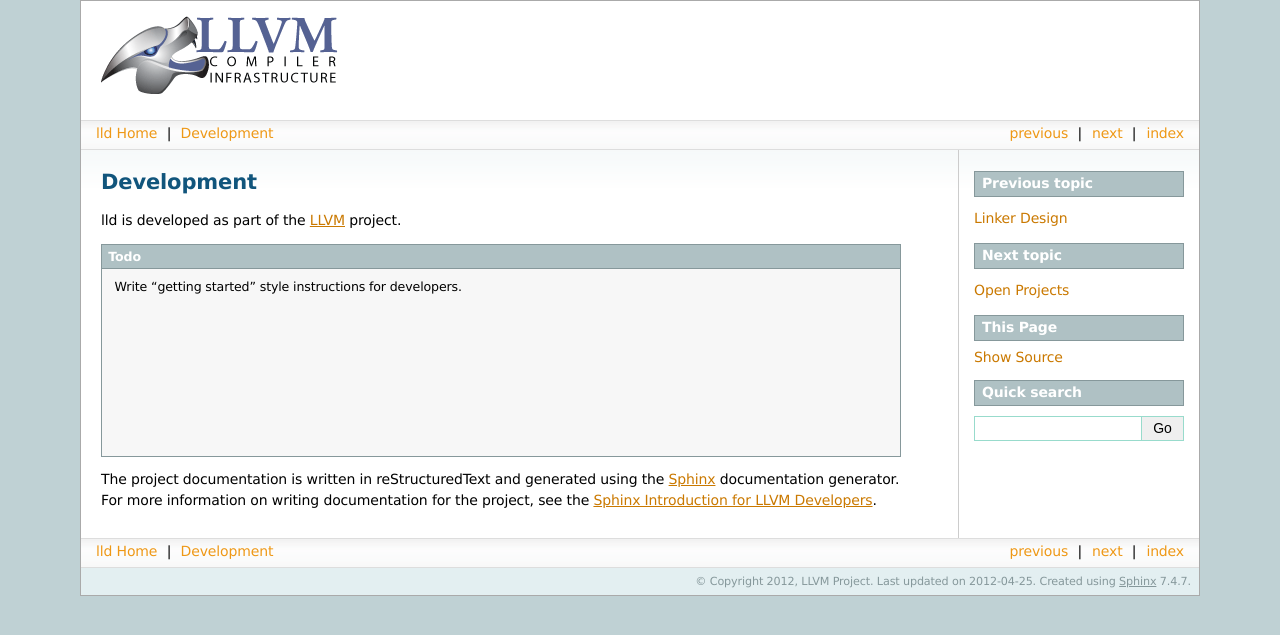
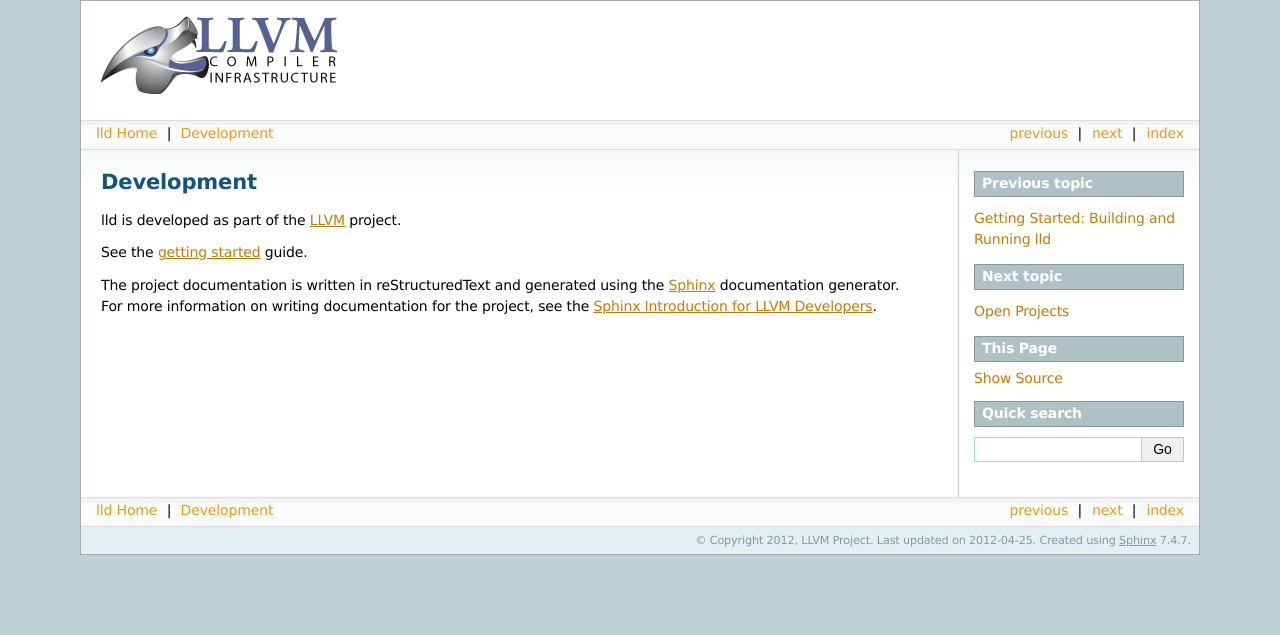
Before and after one commit to gwsystems/wasmception-lld, a Sphinx documentation site: the page built from docs/development.rst, in a window 1280 px wide. Shown: the top 635 px of the page. Built offline with Sphinx 7.4.7, drawn with Linux system fonts in a browser that asks for light colours; part of the change alters nothing that is shown.

Commit message:
[docs] Add getting started guide.
git-svn-id: http://llvm.org/svn/llvm-project/lld/trunk@155578 91177308-0d34-0410-b5e6-96231b3b80d8

```diff
--- a/docs/development.rst
+++ b/docs/development.rst
@@ -5,7 +5,7 @@ Development
 
 lld is developed as part of the `LLVM <http://llvm.org>`_ project.
 
-.. todo:: Write "getting started" style instructions for developers.
+See the :ref:`getting started <getting_started>` guide.
 
 The project documentation is written in reStructuredText and generated using the
 `Sphinx <http://sphinx.pocoo.org/>`_ documentation generator. For more
--- /dev/null
+++ b/docs/getting_started.rst
@@ -0,0 +1,99 @@
+.. _getting_started:
+
+Getting Started: Building and Running lld
+=========================================
+
+This page gives you the shortest path to checking out and building lld. If you
+run into problems, please file bugs in the `LLVM Bugzilla`__
+
+__ http://llvm.org/bugs/
+
+Building lld
+------------
+
+On Unix-like Systems
+~~~~~~~~~~~~~~~~~~~~
+
+#. Get the required tools.
+
+  * `CMake 2.8`_\+.
+  * make (or any build system CMake supports).
+  * `Clang 3.1`_\+ or GCC 4.7+ (C++11 support is required).
+
+    * If using Clang, you will also need `libc++`_.
+  * `Python 2.4`_\+ (not 3.x) for running tests.
+
+.. _CMake 2.8: http://www.cmake.org/cmake/resources/software.html
+.. _Clang 3.1: http://clang.llvm.org/
+.. _libc++: http://libcxx.llvm.org/
+.. _Python 2.4: http://python.org/download/
+
+#. Check out LLVM::
+
+     $ cd path/to/llvm-project
+     $ svn co http://llvm.org/svn/llvm-project/llvm/trunk llvm
+
+#. Check out lld::
+
+     $ cd llvm/tools
+     $ svn co http://llvm.org/svn/llvm-project/lld/trunk lld
+
+  * lld can also be checked out to ``path/to/llvm-project`` and built as an external
+    project.
+
+#. Build LLVM and lld::
+
+     $ cd path/to/llvm-build/llvm (out of source build required)
+     $ cmake -G "Unix Makefiles" path/to/llvm-project/llvm
+     $ make
+
+#. Test::
+
+     $ make lld-test
+
+Using Visual Studio
+~~~~~~~~~~~~~~~~~~~
+
+#. Get the required tools.
+
+  * `CMake 2.8`_\+.
+  * `Visual Studio 11`_ (required for C++11 support)
+  * `Python 2.4`_\+ (not 3.x) for running tests.
+
+.. _CMake 2.8: http://www.cmake.org/cmake/resources/software.html
+.. _Visual Studio 11: http://www.microsoft.com/visualstudio/11/en-us
+.. _Python 2.4: http://python.org/download/
+
+#. Check out LLVM::
+
+     $ cd path/to/llvm-project
+     $ svn co http://llvm.org/svn/llvm-project/llvm/trunk llvm
+
+#. Check out lld::
+
+     $ cd llvm/tools
+     $ svn co http://llvm.org/svn/llvm-project/lld/trunk lld
+
+  * lld can also be checked out to ``path/to/llvm-project`` and built as an external
+    project.
+
+#. Generate Visual Studio project files::
+
+     $ cd path/to/llvm-build/llvm (out of source build required)
+     $ cmake -G "Visual Studio 11" path/to/llvm-project/llvm
+
+#. Build
+
+  * Open LLVM.sln in Visual Studio.
+  * Build the ``ALL_BUILD`` target.
+
+#. Test
+
+  * Build the ``lld-test`` target.
+
+More Information
+~~~~~~~~~~~~~~~~
+
+For more information on using CMake see the `LLVM CMake guide`_.
+
+.. _LLVM Cmake guide: http://llvm.org/docs/CMake.html
--- a/docs/index.rst
+++ b/docs/index.rst
@@ -66,6 +66,7 @@ Contents
    :maxdepth: 2
 
    design
+   getting_started
    development
    open_projects
    sphinx_intro
```
